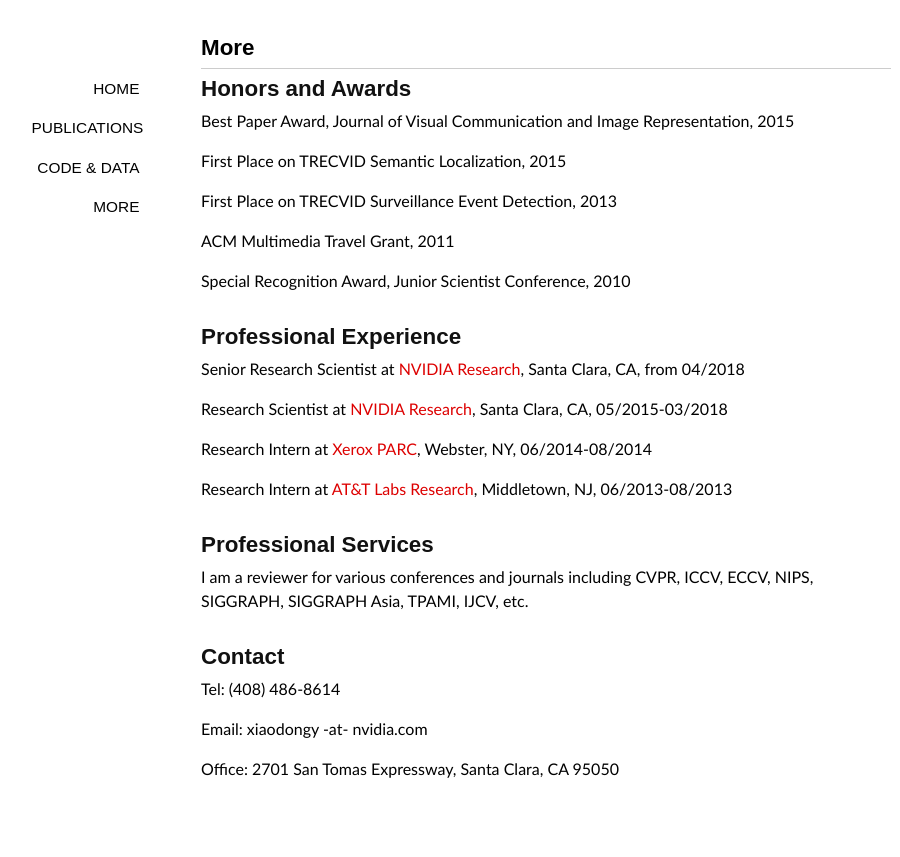
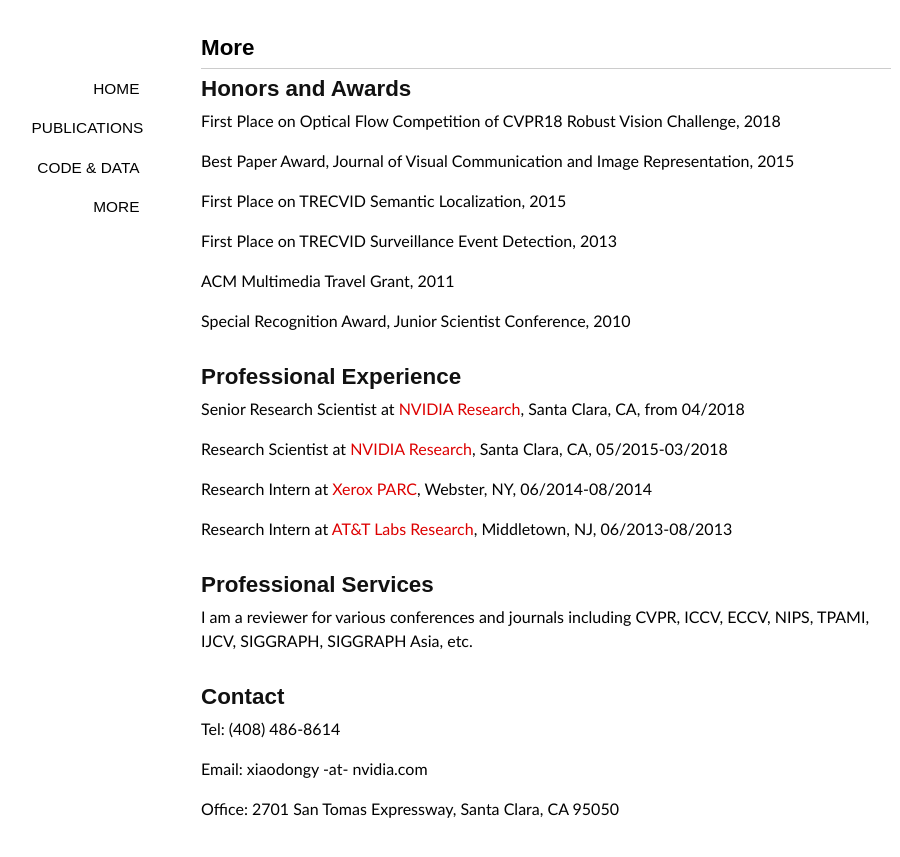
Before and after one commit to xiaodongyang/xiaodongyang.github.io, a Jekyll site: the page built from more/index.md, in a window 1280 px wide. Shown: the top 857 px of the page, without its empty margins (94-994 px from the left). Built offline with Jekyll 4.4.1, drawn with Linux system fonts in a browser that asks for light colours; some web fonts are replaced.

Commit message:
Update index.md

```diff
--- a/more/index.md
+++ b/more/index.md
@@ -5,6 +5,8 @@
 ---
 
 ## Honors and Awards
+
+First Place on Optical Flow Competition of CVPR18 Robust Vision Challenge, 2018
 
 Best Paper Award, Journal of Visual Communication and Image Representation, 2015
 
@@ -30,7 +32,7 @@
 
 ## Professional Services
 
-I am a reviewer for various conferences and journals including CVPR, ICCV, ECCV, NIPS, SIGGRAPH, SIGGRAPH Asia, TPAMI, IJCV, etc.
+I am a reviewer for various conferences and journals including CVPR, ICCV, ECCV, NIPS, TPAMI, IJCV, SIGGRAPH, SIGGRAPH Asia, etc.
 <br><br>
 
 ## Contact
```
